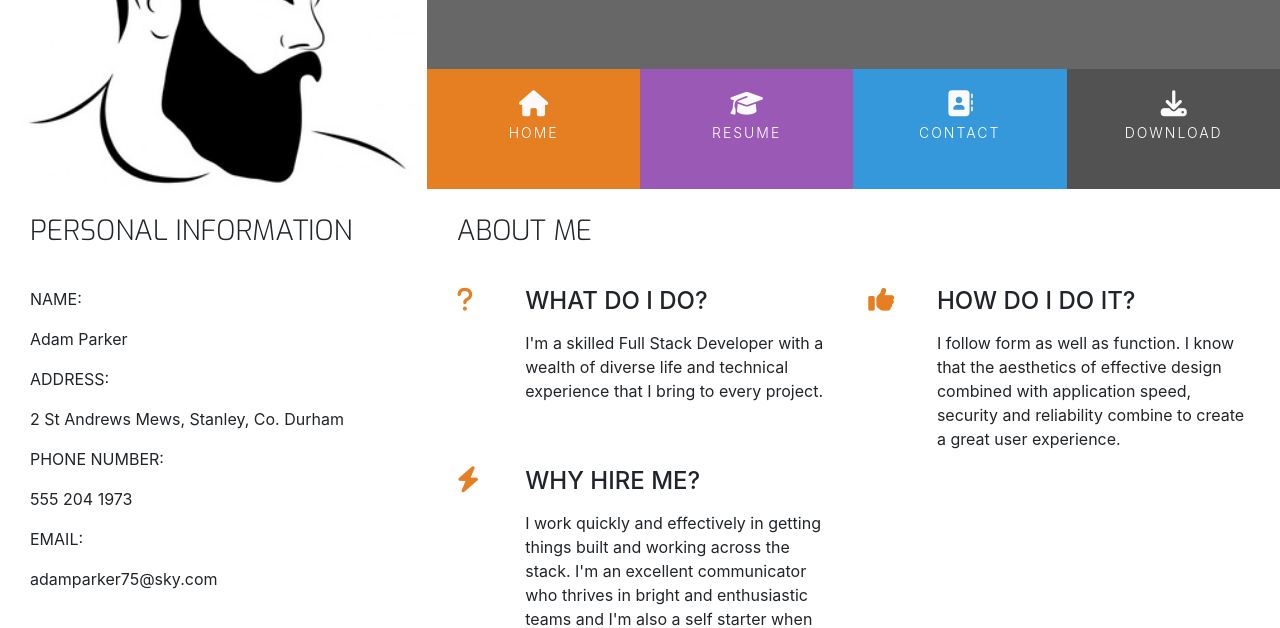
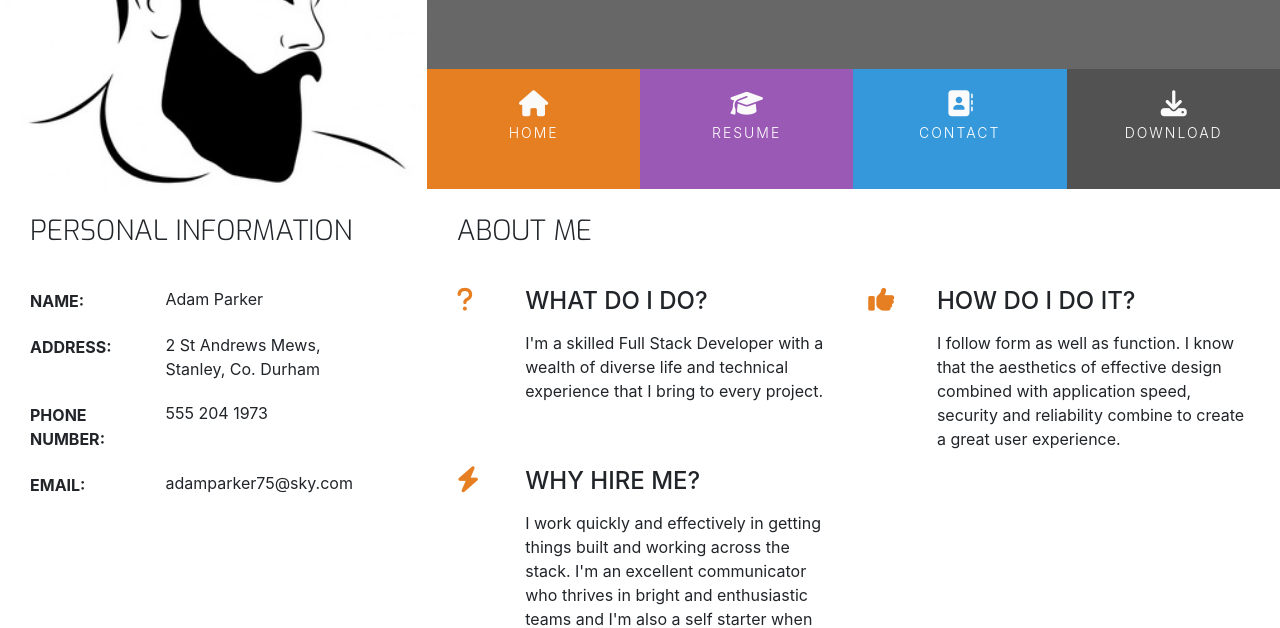
Before and after one commit to adamparker75/UCD-Resume, a plain HTML site: page index.html in a window 1280 px wide. Shown: the part 180-808 px from the top of the page. Drawn offline with nearby package versions, Linux system fonts and the light colour scheme.

Commit message:
Styled personal info items

```diff
--- a/assets/css/style.css
+++ b/assets/css/style.css
@@ -225,3 +225,38 @@ footer {
 .three-reasons-heading {
     margin-bottom: 15px;
 }
+
+/*----------------------------Personal Info */
+
+.personal-info-item {
+    margin-bottom: 20px;
+    display: block;
+    clear: both;
+}
+
+.personal-info-item .key,
+.personal-info-item .value {
+    padding-right: 8px;
+    display: inline-block;
+}
+
+.personal-info-item .key p,
+.personal-info-item .value p {
+    margin: 0;
+}
+
+.personal-info-item .key {
+    width: 30%;
+    margin-right: 21px;
+    padding-top: 2px;
+    vertical-align: top;
+}
+
+.personal-info-item .key p {
+    font-weight: 700;
+}
+
+.personal-info-item .value {
+    position: relative;
+    width: 60%;
+}
```
